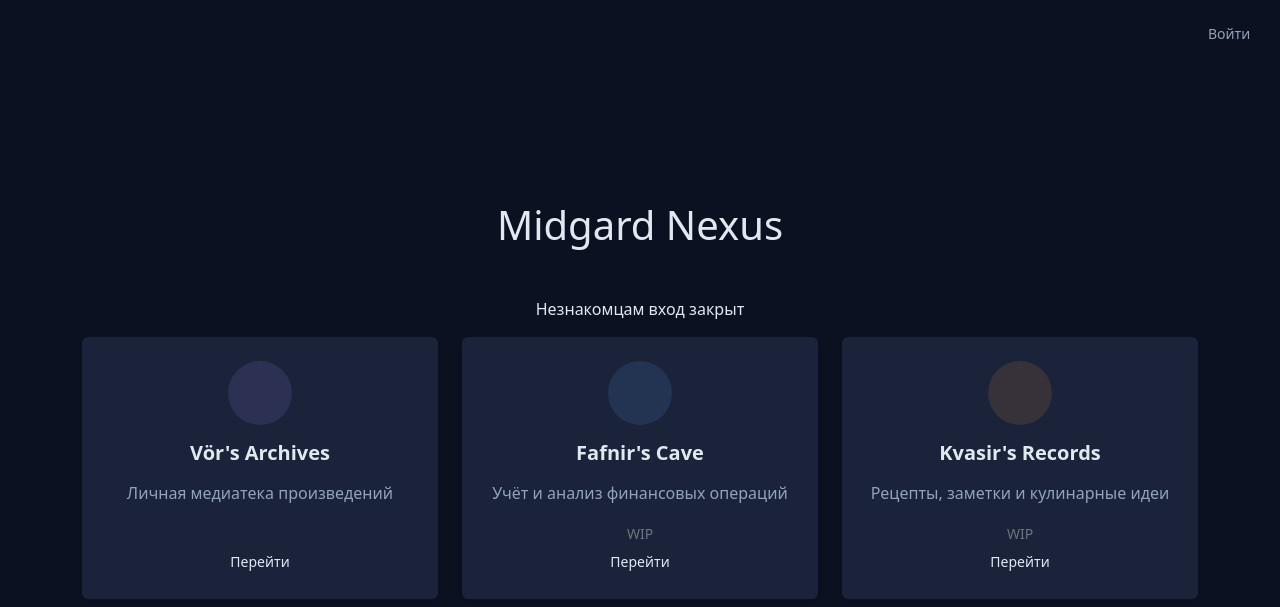
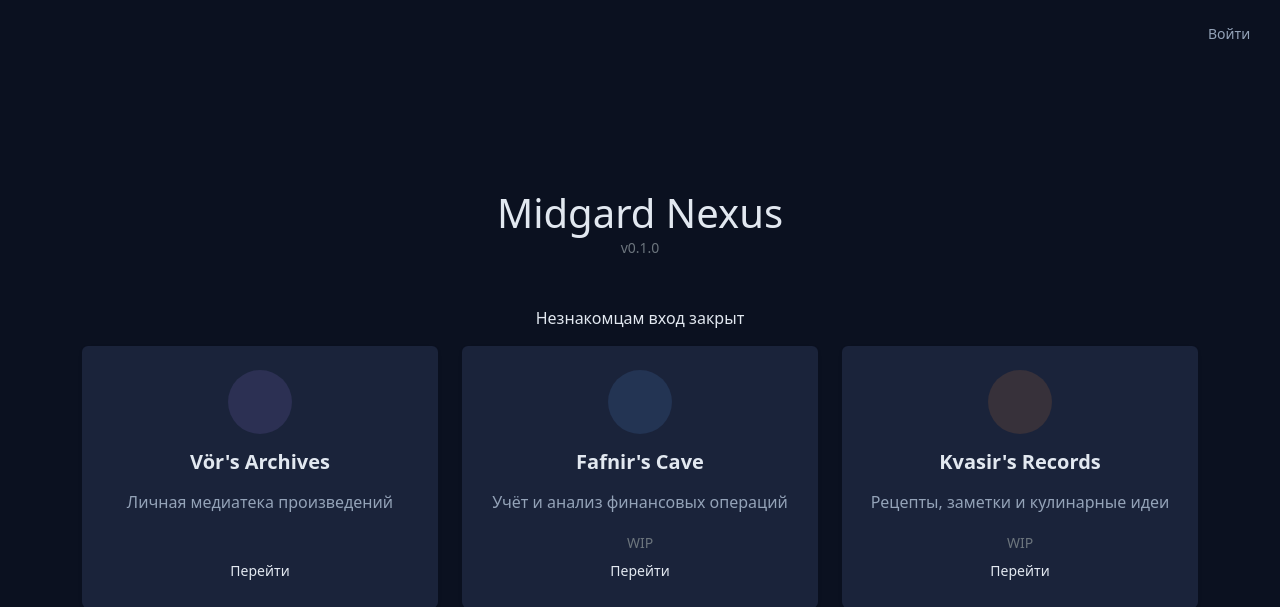
Before and after one commit to Renhas/Midgard-Nexus, a Django app: page / in a window 1280 px wide. Shown: the top 607 px of the page. Run offline with Django 5.2, Linux system fonts and the light colour scheme; parts of the project's set-up code (start-up, migrations or seed data) failed here and were passed over; some libraries are stand-ins or nearby versions.

Commit message:
chore(config): add app versioning
Introduces a single source of truth for the application version.

Add app_version context processor to make version available globally. Display version on Home page below the title.

```diff
--- a/src/config/context_processors.py
+++ b/src/config/context_processors.py
@@ -6,3 +6,10 @@ def modules(request):
     return {
         "modules": settings.MODULES,
     }
+
+
+def app_version(request):
+    """Добавляет версию приложения в контекст всех шаблонов."""
+    return {
+        "app_version": settings.APP_VERSION,
+    }
--- a/src/config/settings/base.py
+++ b/src/config/settings/base.py
@@ -15,10 +15,14 @@ from pathlib import Path
 
 from dotenv import load_dotenv
 
+from config.version import __version__ as _default_version
+
 load_dotenv()
 
 # Build paths inside the project like this: BASE_DIR / 'subdir'.
 BASE_DIR = Path(__file__).resolve().parent.parent.parent
+
+APP_VERSION = os.environ.get("APP_VERSION", _default_version)
 
 
 # Quick-start development settings - unsuitable for production
@@ -76,6 +80,7 @@ TEMPLATES = [
                 "django.contrib.auth.context_processors.auth",
                 "django.contrib.messages.context_processors.messages",
                 "config.context_processors.modules",
+                "config.context_processors.app_version",
             ],
         },
     },
--- /dev/null
+++ b/src/config/version.py
@@ -0,0 +1,3 @@
+"""Single source of truth for the application version."""
+
+__version__ = "0.1.0"
--- a/src/templates/home.html
+++ b/src/templates/home.html
@@ -10,7 +10,12 @@
     </div>
 
     <div class="container py-5">
-        <h1 class="text-center mb-5">Midgard Nexus</h1>
+        <div class="text-center mb-5">
+            <h1 class="lh-1 mb-1">Midgard Nexus</h1>
+            {% if app_version %}
+            <p class="text-secondary small mb-0">v{{ app_version }}</p>
+            {% endif %}
+        </div>
 
         {% if not user.is_authenticated %}
         <p class="text-center">Незнакомцам вход закрыт</p>
```
